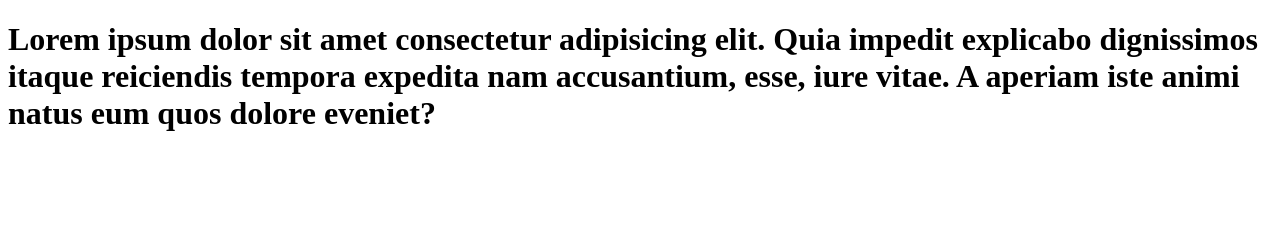
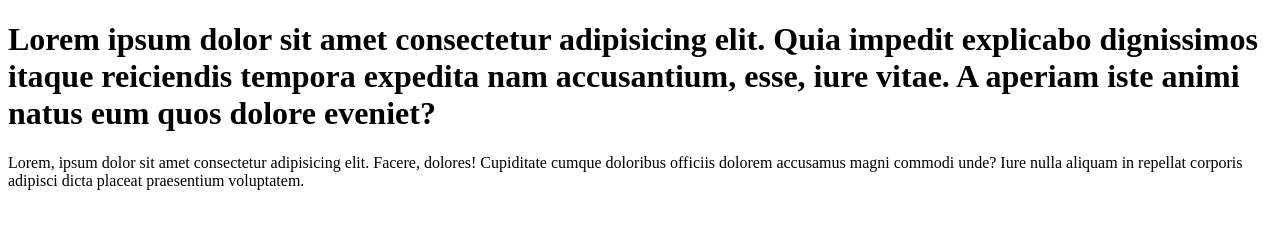
Before and after one commit to smmazharul/ubuntu-test, a plain HTML site: page index.html in a window 1280 px wide. Drawn offline with Linux system fonts and the light colour scheme.

Commit message:
mdnsffjbv

```diff
--- a/index.html
+++ b/index.html
@@ -7,6 +7,6 @@
     <title>Document</title>
 </head>
 <body>
-    <h1>Lorem ipsum dolor sit amet consectetur adipisicing elit. Quia impedit explicabo dignissimos itaque reiciendis tempora expedita nam accusantium, esse, iure vitae. A aperiam iste animi natus eum quos dolore eveniet?</h1>
+    <h1>Lorem ipsum dolor sit amet consectetur adipisicing elit. Quia impedit explicabo dignissimos itaque reiciendis tempora expedita nam accusantium, esse, iure vitae. A aperiam iste animi natus eum quos dolore eveniet?</h1><p>Lorem, ipsum dolor sit amet consectetur adipisicing elit. Facere, dolores! Cupiditate cumque doloribus officiis dolorem accusamus magni commodi unde? Iure nulla aliquam in repellat corporis adipisci dicta placeat praesentium voluptatem.</p>
 </body>
 </html>
```
